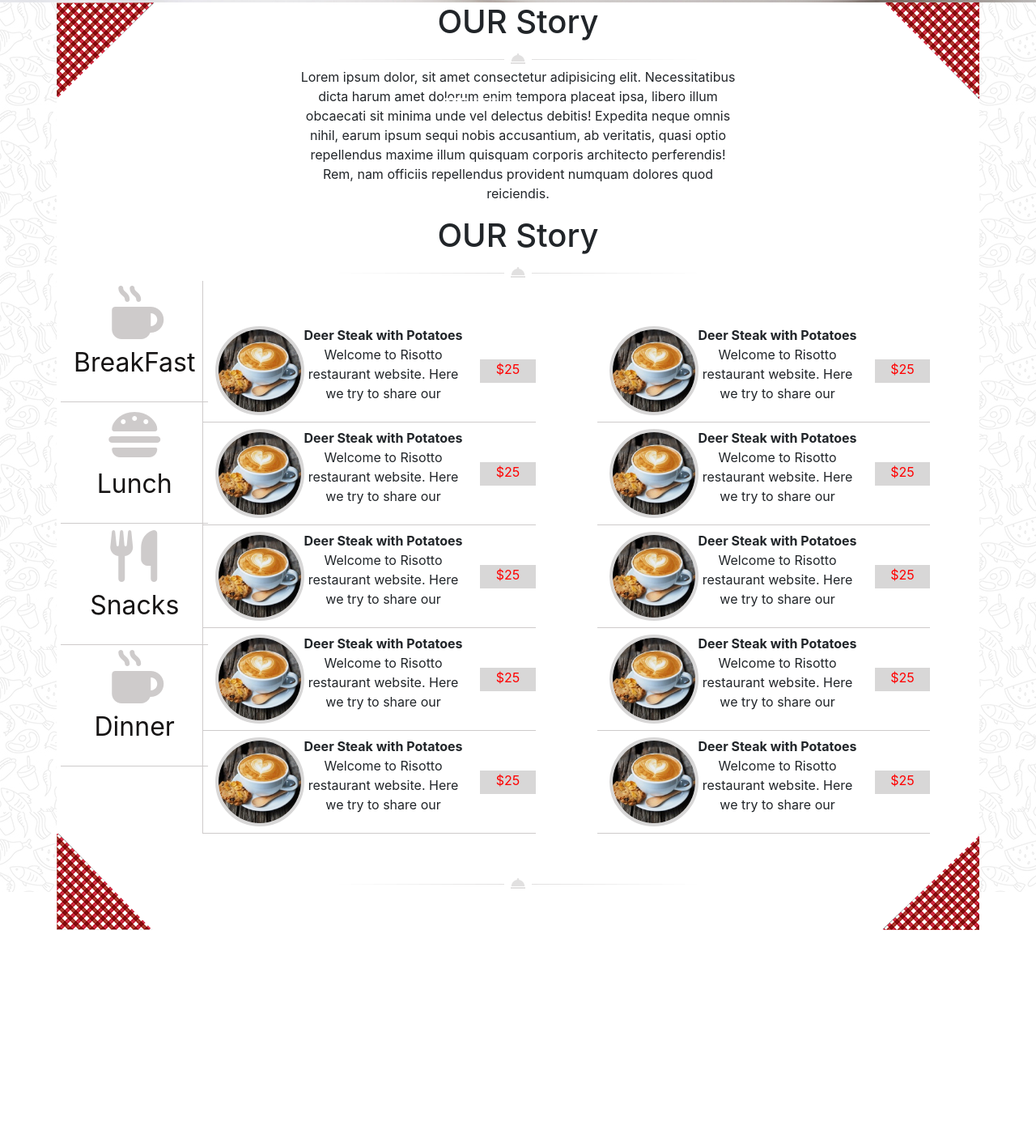
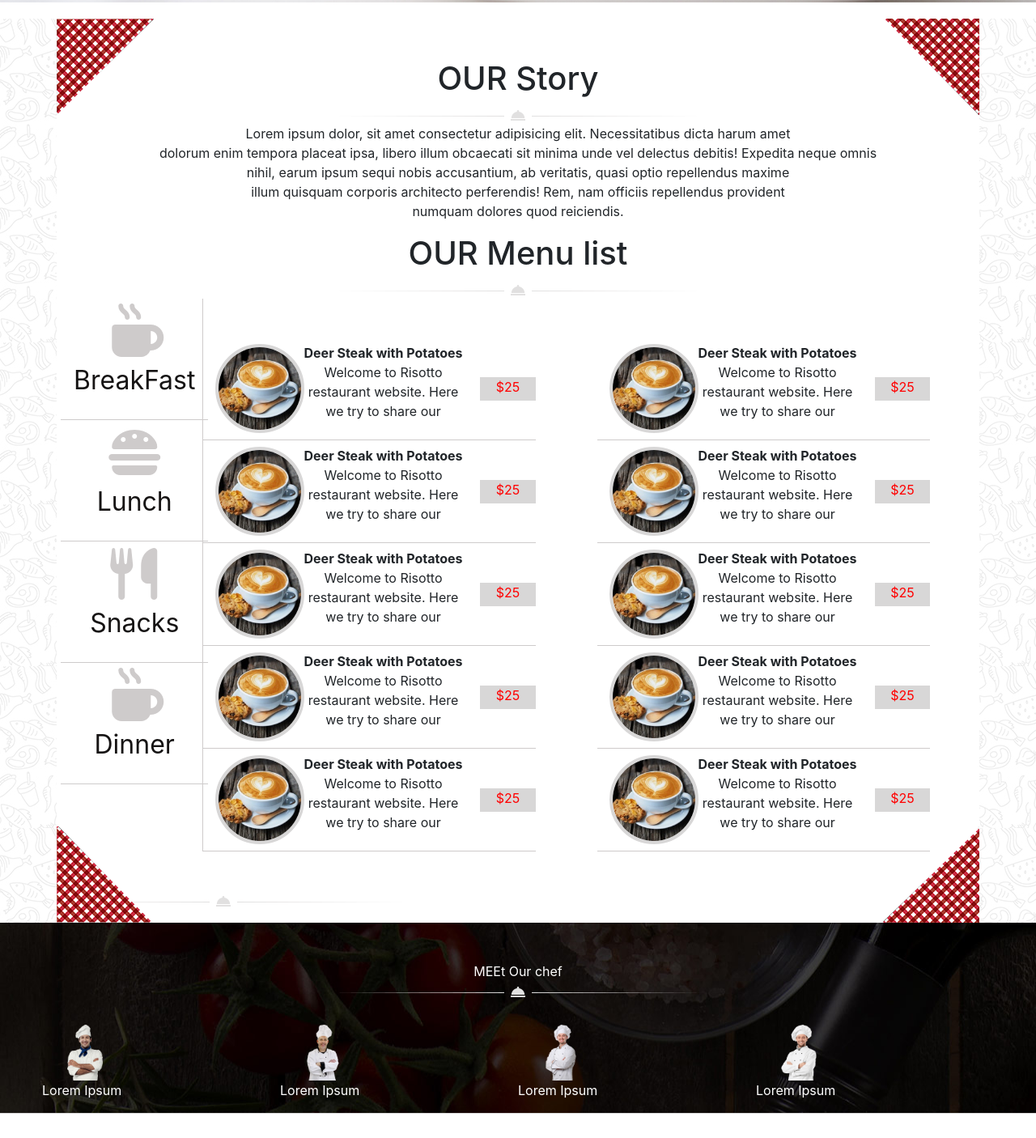
Before and after one commit to AbdellaouiBen/git_bootstrap_les_chefs, a website: page index.html in a window 1280 px wide. Shown: the part 850-2256 px from the top of the page at 81% size. Before the commit the page ends 1999 px from the top, so only its background shows below. Drawn offline with nearby package versions, Linux system fonts and the light colour scheme.

Commit message:
s2 non-finie

```diff
--- a/index.html
+++ b/index.html
@@ -92,6 +92,9 @@
                           <span class="sr-only">Next</span>
                         </a>
                       </div>
+                      <div>
+                          <div class="header_bottom_deco"></div>
+                      </div>
 
 
                 <!-- <p>Whatever your <span>OCCASION</span>, <br>
@@ -108,31 +111,29 @@
     </header>
     <!-- première section -->
     <div id="s1">
-        <div class="container bg-white p-0 s1_container">
-            <div class="row p-0">
-                <div class="col-3">
-                    <img class="box_left_top" src="/public/images/box-left-top.png" alt="">
-                </div>
+        <div class="container bg-white p-0 s1_container position-relative">
 
-                <div class="col-6 ">
-                    <div class="s1_corps text-center">
-                        <h1>OUR Story</h1>
-                        <img src="./public/images/decoration_line.png" alt="">
-                        <p>Lorem ipsum dolor, sit amet consectetur adipisicing elit. Necessitatibus dicta harum amet
+                <img class="box_right_bottom" src="/public/images/box-bottom_right.png"alt="">
+                <img class="box_left_bottom" src="/public/images/box-bottom-left.png"alt="">
+                <img class="box_left_top" src="/public/images/box-left-top.png" alt="">
+                <img class="box_right_top" src="/public/images/box-right-top.png" alt="">
+
+
+
+
+            <div class="p-0 text-center">
+                    <div class="s1_corps">
+                        <h1 class="mx-2">OUR Story</h1>
+                        <img class="mx-2" src="./public/images/decoration_line.png" alt="">
+                        <p class="mx-2">Lorem ipsum dolor, sit amet consectetur adipisicing elit. Necessitatibus dicta harum amet <br>
                             dolorum enim tempora placeat ipsa, libero illum obcaecati sit minima unde vel delectus
-                            debitis! Expedita neque omnis nihil, earum ipsum sequi nobis accusantium, ab veritatis,
-                            quasi optio repellendus maxime illum quisquam corporis architecto perferendis! Rem, nam
-                            officiis repellendus provident numquam dolores quod reiciendis.</p>
-                        <h1>OUR Story</h1>
-                        <img src="./public/images/decoration_line.png" alt="">
+                            debitis! Expedita neque omnis<br> nihil, earum ipsum sequi nobis accusantium, ab veritatis,
+                            quasi optio repellendus maxime <br>illum quisquam corporis architecto perferendis! Rem, nam
+                            officiis repellendus provident<br> numquam dolores quod reiciendis.</p>
+                        <h1 class="mx-2">OUR Menu list</h1>
+                        <img class="mx-2" src="./public/images/decoration_line.png" alt="">
 
                     </div>
-                </div>
-
-                <div class="col-3">
-                    <img class="box_right_top" src="/public/images/box-right-top.png" alt="">
-                </div>
-
             </div>
 
             <div class="row">
@@ -168,7 +169,7 @@
 
 
                 <div class="col-5 pt-5 s1_menu">
-                    <div class="row text-center s1_ligne_menu">
+                    <div class="row text-center s1_ligne_menu ">
                         <div class="col-3"><img class="s1_menu_img" src="./public/images/menu_image_1.jpg" alt=""></div>
                         <div class="col-7">
                             <p><strong>Deer Steak with Potatoes </strong> <br>Welcome to Risotto restaurant website.
@@ -220,9 +221,6 @@
                     </div>
 
                 </div>
-
-
-
 
 
 
@@ -285,26 +283,45 @@
 
             <div class="row">
 
-                    <div class="col-3">
-                            <img class="box_left_top" src="/public/images/box-bottom-left.png" alt="">
-                        </div>
+                <div class="text-center pt-5 pb-3">
+                    <img class="text-center" src="./public/images/decoration_line.png" alt="">
+                </div>
 
-                        <div class="col-6 text-center pt-5">
-
-                                <img src="./public/images/decoration_line.png" alt="">
-
-                        </div>
-
-                        <div class="col-3">
-                            <img class="box_right_top" src="/public/images/box-bottom_right.png" alt="">
-                        </div>
             </div>
         </div>
 
+    </div>
+    <!-- deuxième section -->
+    <section id="s2">
+        <div class="text-center text-white ">
+            <div class="pt-5">MEEt Our chef</div>
+            <img src="./public/images/decoration_line.png" alt="">
+        </div>
+        <div class="d-flex justify-content-center chef_img row ">
+            <div>
+                <img class=" col-3 mx-3" src="./public/images/chef1.png" alt="">
+                <p class="text-white">Lorem Ipsum</p>
+            </div>
+
+            <div>
+                <img class=" col-3 mx-3" src="./public/images/chef2.png" alt="">
+                <p class="text-white">Lorem Ipsum</p>
+            </div>
+
+            <div>
+                <img class=" col-3 mx-3" src="./public/images/chef3.png" alt="">
+                <p class="text-white">Lorem Ipsum</p>
+            </div>
+
+            <div>
+                <img class=" col-3 mx-3" src="./public/images/chef4.png" alt="">
+                <p class="text-white">Lorem Ipsum</p>
+            </div>
 
 
-    </div>
+        </div>
 
+    </section>
 
 
 
--- a/src/sass/style.sass
+++ b/src/sass/style.sass
@@ -30,7 +30,9 @@ header
     left: 200px
     width: 100vh
     height: 500px
-
+.header_bottom_deco
+    background-image: url("../../public/images/bottom_decoration_img.png")
+    height: 10px
 
 /* section1*/
 
@@ -41,9 +43,10 @@ header
 #s1
     background-image: url('../../public/images/main_bg.jpg')
     .s1_container
-
+        margin-top: 20px
     .s1_corps
         text: center
+        padding-top: 50px
 
     .box_left_top
         position: absolute
@@ -82,3 +85,27 @@ header
         background-color: rgb(216, 215, 215)
         color: red
         height: 29px
+    .box_left_top
+        position: absolute
+        left: 0
+        top: 0
+    .box_right_top
+        position: absolute
+        right: 0
+        top: 0
+    .box_left_bottom
+        position: absolute
+        left: 0
+        bottom: 0
+    .box_right_bottom
+        position: absolute
+        right: 0
+        bottom: 0
+/* section 2*/
+#s2
+    background-image: url("../../public/images/team_background.jpg")
+
+    .chef_img
+        margin-top: 30px
+        margin-bottom: 30px
+        border-bottom: 1px solid rgb(216, 215, 215)
```
Also changed, not shown: public/css/style.css, 1 other file.
